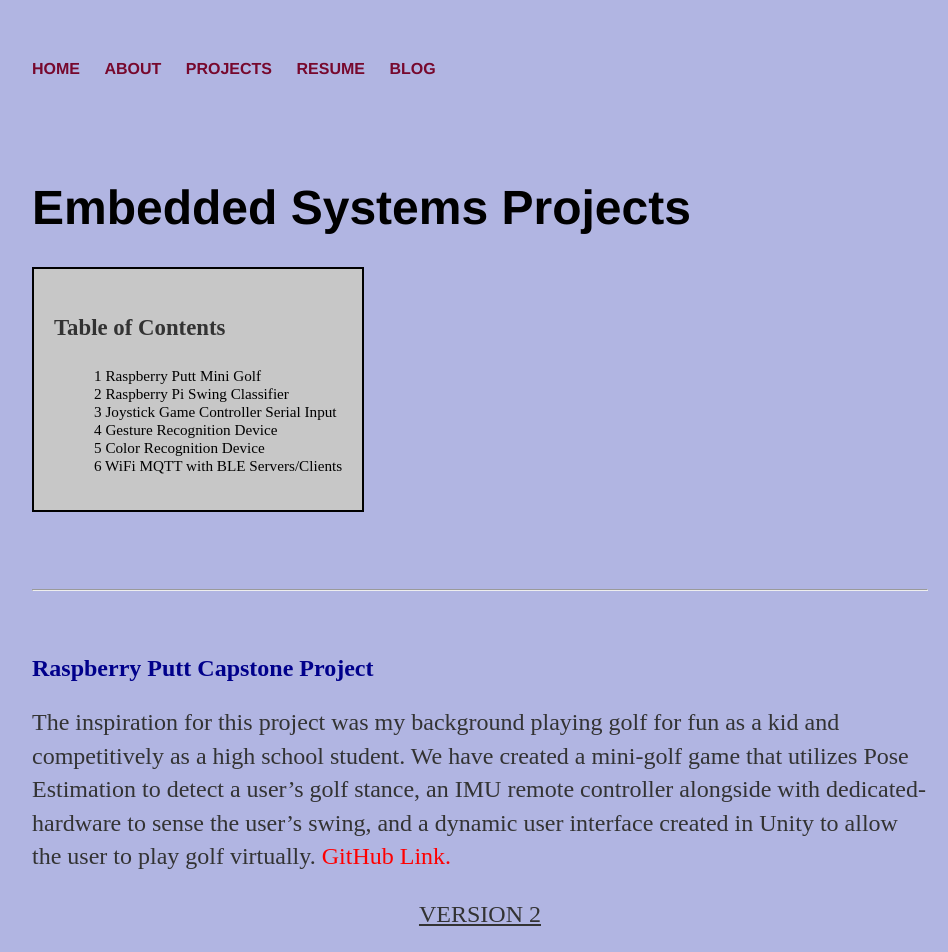
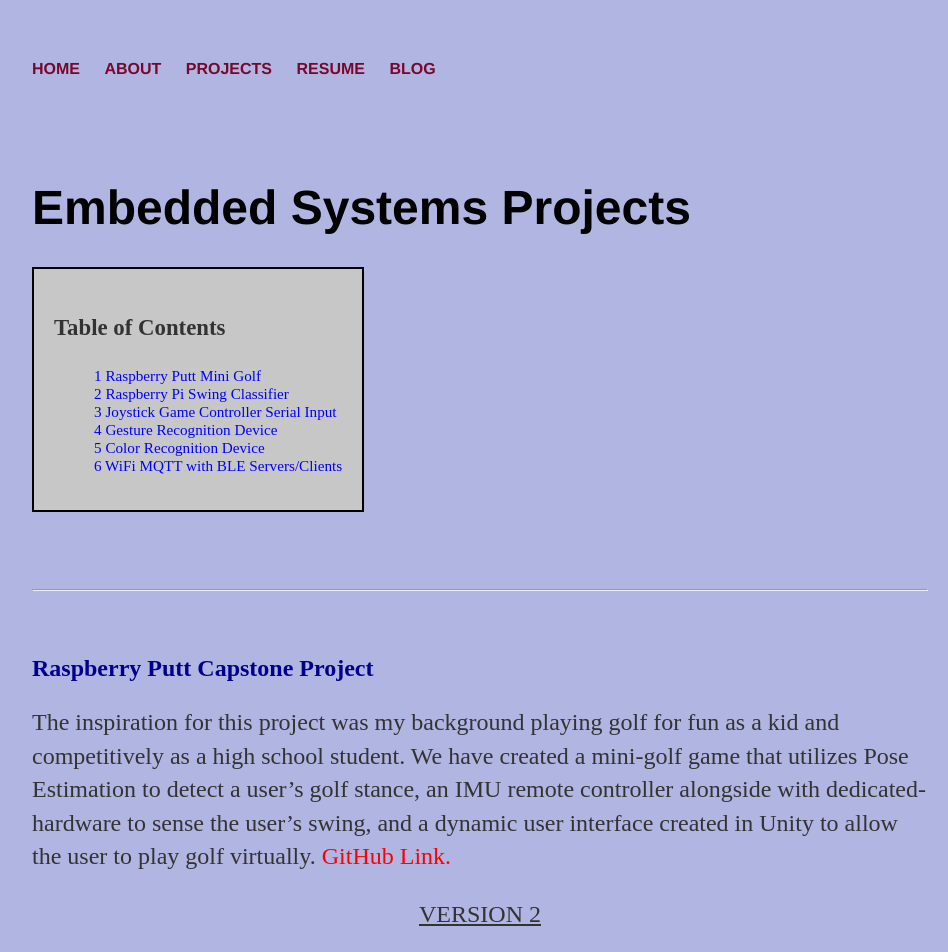
Before and after one commit to jonathanrgoh/jonathanrgoh.github.io, a Jekyll site: the page built from projects/Embedded_Projects/index.html, in a window 1280 px wide. Shown: the top 952 px of the page, without its empty margins (160-1108 px from the left). Built offline with Jekyll 4.4.1, drawn with Linux system fonts in a browser that asks for light colours; grey boxes are pictures that could not be loaded.

Commit message:
Update index.html

```diff
--- a/projects/Embedded_Projects/index.html
+++ b/projects/Embedded_Projects/index.html
@@ -15,12 +15,12 @@ title: My Embedded Systems Projects
 <div id="toc_container">
 <p class="toc_title">Table of Contents</p>
 <ul class="toc_list">
-	<li><a href="#RaspPutt">1 Raspberry Putt Mini Golf</a></li>
-	<li><a href="#Swing">2 Raspberry Pi Swing Classifier</a></li>
-	<li><a href="#Joystick">3 Joystick Game Controller Serial Input</a></li>
-	<li><a href="#Gesture">4 Gesture Recognition Device</a></li>
-	<li><a href="#Color">5 Color Recognition Device</a></li>
-	<li><a href="#Wifi">6 WiFi MQTT with BLE Servers/Clients</a></li>
+	<li><a href="#RaspPutt" style="color:blue">1 Raspberry Putt Mini Golf</a></li>
+	<li><a href="#Swing" style="color:blue">2 Raspberry Pi Swing Classifier</a></li>
+	<li><a href="#Joystick" style="color:blue">3 Joystick Game Controller Serial Input</a></li>
+	<li><a href="#Gesture" style="color:blue">4 Gesture Recognition Device</a></li>
+	<li><a href="#Color" style="color:blue">5 Color Recognition Device</a></li>
+	<li><a href="#Wifi" style="color:blue">6 WiFi MQTT with BLE Servers/Clients</a></li>
 </ul>
 </div>
 
```
